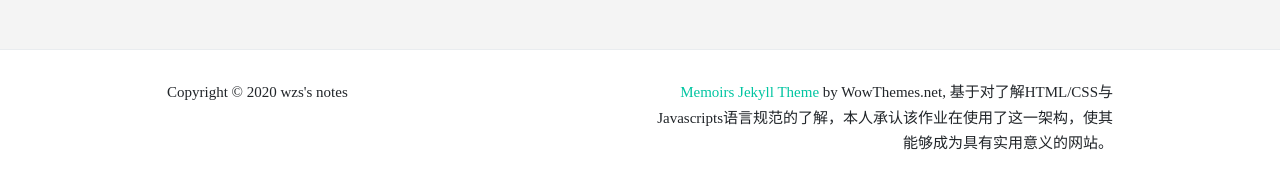
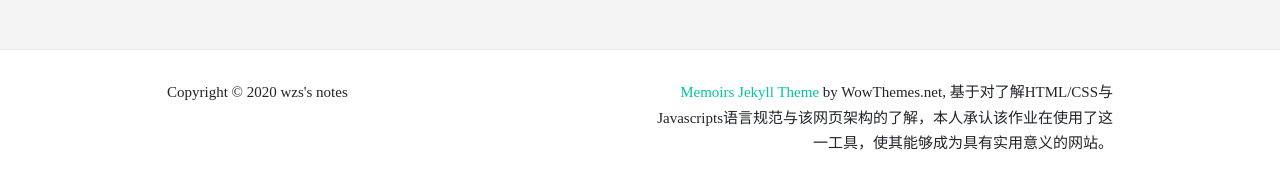
Before and after one commit to wzs-zwdxsky/wzs-zwdxsky.github.io, a Jekyll site: the page built from index.html, in a window 1280 px wide. Shown: the part 1636-1820 px from the top of the page. Built offline with Jekyll 4.4.1, drawn with Linux system fonts in a browser that asks for light colours; nearby versions of some CDN libraries; the list of posts is cut into pages by our own code; comment, search, counter and statistics services are not loaded.

Commit message:
Update default.html

```diff
--- a/_layouts/default.html
+++ b/_layouts/default.html
@@ -114,7 +114,7 @@
                 Copyright © {{ site.time | date: "%Y" }} {{ site.name }}
             </div>
             <div class="col-md-6 col-sm-12 text-center text-lg-right">
-                <a target="_blank" href="https://www.wowthemes.net/memoirs-free-jekyll-theme/">Memoirs Jekyll Theme</a> by WowThemes.net, 基于对了解HTML/CSS与Javascripts语言规范的了解，本人承认该作业在使用了这一架构，使其能够成为具有实用意义的网站。
+                <a target="_blank" href="https://www.wowthemes.net/memoirs-free-jekyll-theme/">Memoirs Jekyll Theme</a> by WowThemes.net, 基于对了解HTML/CSS与Javascripts语言规范与该网页架构的了解，本人承认该作业在使用了这一工具，使其能够成为具有实用意义的网站。
             </div>
         </div>
     </div>
```
